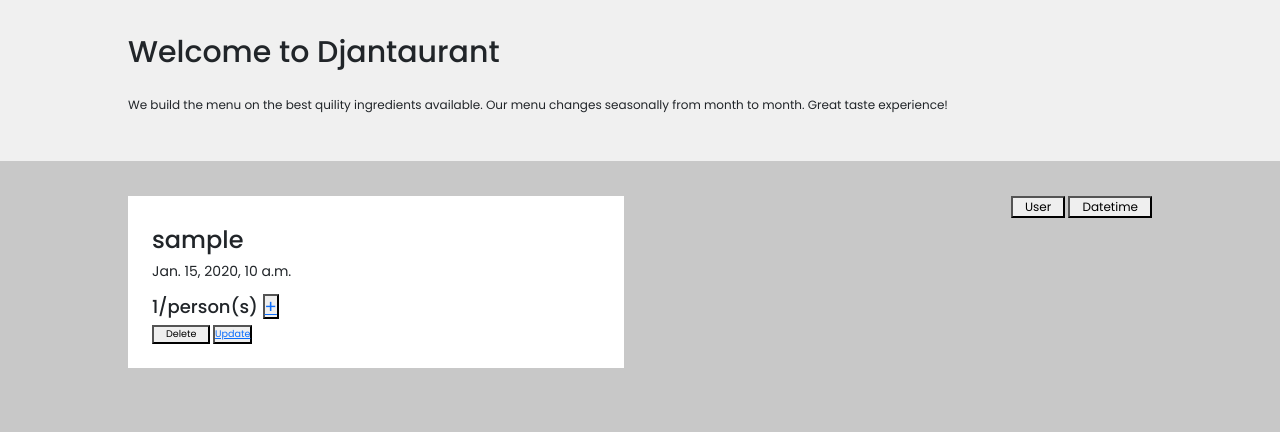
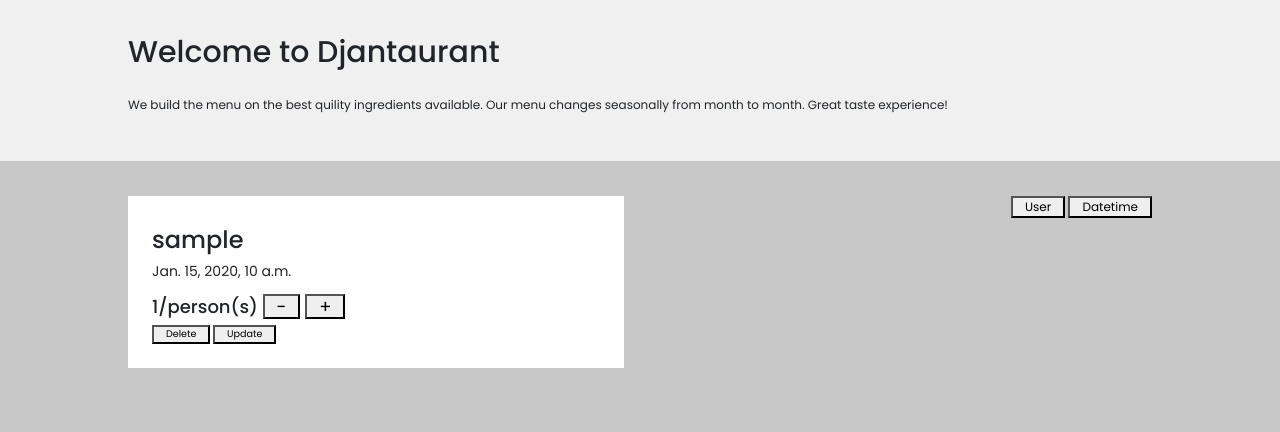
Before and after one commit to Luinen/DjanTaurant_PP4, a Django app: page /showbookings/ in a window 1280 px wide. Shown: the part 301-733 px from the top of the page. Run offline with Django 3.2, Linux system fonts and the light colour scheme; a user stored in the database is signed in; tables that the repository leaves empty hold one stand-in row (values such as "Sample post"); some libraries are stand-ins or nearby versions.

Commit message:
add style to buttons in mybooking.html

```diff
--- a/booking/urls.py
+++ b/booking/urls.py
@@ -7,5 +7,5 @@ urlpatterns = [
     path('menu/', views.Menu.as_view(), name="menu"),
     path('showbookings/', views.Mybookings.as_view(), name="mybookings"),
     path('showbookings/delete/<int:day>/<int:month>/<int:year>/<int:hour>/<int:min>', views.Deletebooking.as_view(), name='deletebooking'),
-path('showbookings/update/<int:day>/<int:month>/<int:year>/<int:hour>/<int:min>', views.Updatebooking.as_view(), name='updatebooking')
+    path('showbookings/update/<int:day>/<int:month>/<int:year>/<int:hour>/<int:min>', views.Updatebooking.as_view(), name='updatebooking')
 ]
--- a/booking/views.py
+++ b/booking/views.py
@@ -143,8 +143,8 @@ class Updatebooking(View):
                 o = Booking.objects.filter(user=request.user, datetime=bookingdt)[0]
                 o.guest_number = int(new_value)
                 o.save()
-                print('UPDATED GUEST NUMBER')
-                print(o)
+                #print('UPDATED GUEST NUMBER')
+                #print(o)
             messages.info(request, f"Reservation updated. {bookingdt.strftime('%H:%M, %d/%m/%Y')}")
             return HttpResponseRedirect(reverse('mybookings'))
 
--- a/static/css/style.css
+++ b/static/css/style.css
@@ -204,13 +204,30 @@ main .food_container .food_card .food_pic {
 }
 
 .deleteBooking a:hover {
-    color: white;
     color: red;
+}
+
+.updateBooking a{
+    padding: 0.6rem 1rem;
+    border: none;
+    border-radius: 4px;
+    text-decoration: none;
+    color: black;
+}
+
+.updateBooking a:hover {
+    color: green;
 }
 
 .booking_inst {
     margin: 10px auto 20px 20px;
 }
+
+h4 button a {
+    text-decoration: none;
+    color: black;
+}
+
 
 /* Footer */
 
--- a/templates/mybooking.html
+++ b/templates/mybooking.html
@@ -25,6 +25,9 @@
                             <p class="bookingdt">{{booking.datetime}}</p>
                             <h4>{{booking.guest_number}}/person(s)
                                 <button class="updateBooking" type="button">
+                                <a href="update/{{booking.datetime.day}}/{{booking.datetime.month}}/{{booking.datetime.year}}/{{booking.datetime.hour}}/{{booking.datetime.minute}}?field=guest_number&new_value={{booking.guest_number|add:'-1'}}">-</a>
+                                </button>
+                                <button class="updateBooking" type="button">
                                 <a href="update/{{booking.datetime.day}}/{{booking.datetime.month}}/{{booking.datetime.year}}/{{booking.datetime.hour}}/{{booking.datetime.minute}}?field=guest_number&new_value={{booking.guest_number|add:'1'}}">+</a>
                                 </button>
                             </h4>
@@ -39,6 +42,9 @@
                             <h2>{{booking.restaurant.name}}</h2>
                             <p class="bookingdt">{{booking.datetime}}</p>
                             <h4>{{booking.guest_number}}/person(s)
+                                <button class="updateBooking" type="button">
+                                <a href="update/{{booking.datetime.day}}/{{booking.datetime.month}}/{{booking.datetime.year}}/{{booking.datetime.hour}}/{{booking.datetime.minute}}?field=guest_number&new_value={{booking.guest_number|add:'-1'}}">-</a>
+                                </button>
                                 <button class="updateBooking" type="button">
                                 <a href="update/{{booking.datetime.day}}/{{booking.datetime.month}}/{{booking.datetime.year}}/{{booking.datetime.hour}}/{{booking.datetime.minute}}?field=guest_number&new_value={{booking.guest_number|add:'1'}}">+</a>
                                 </button>
```
